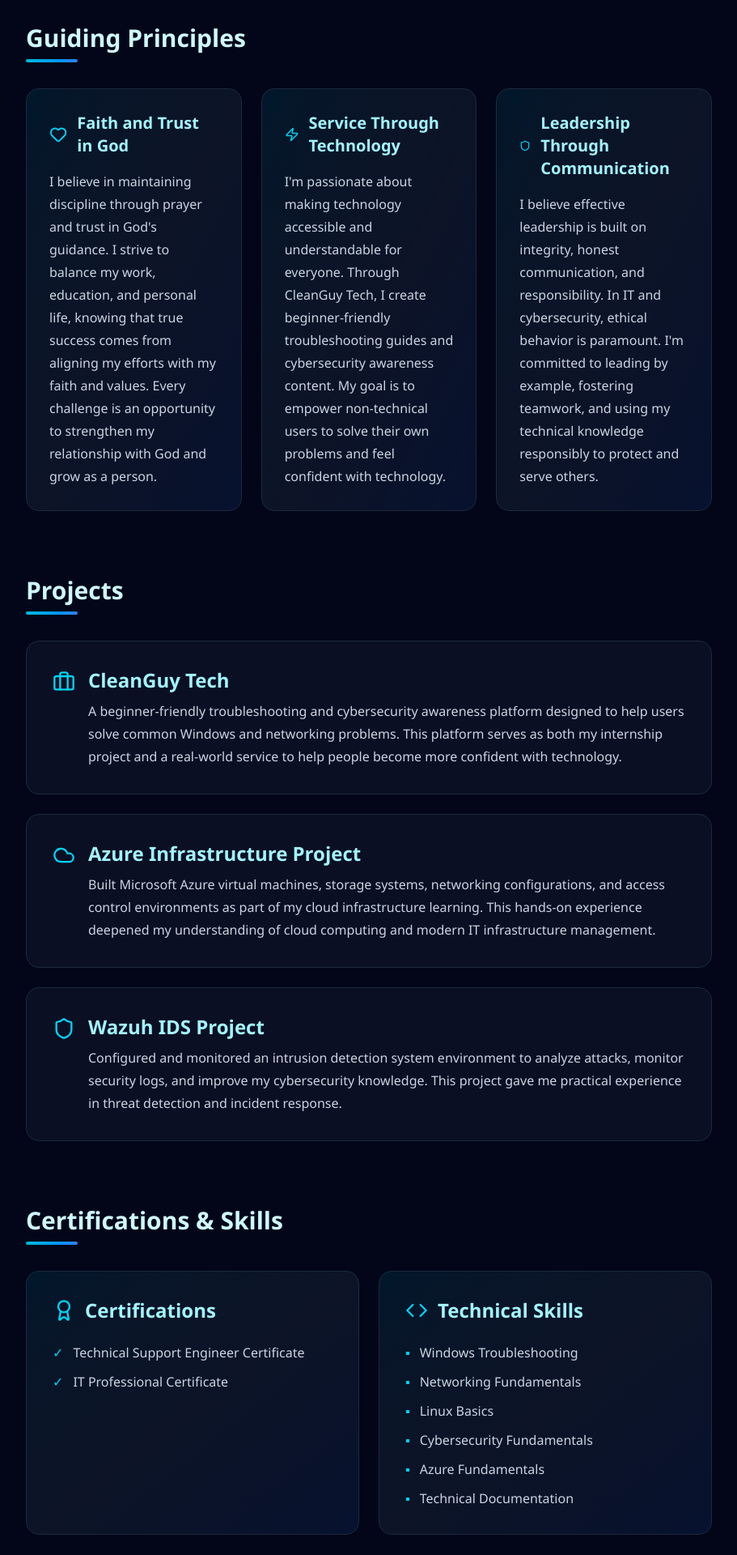
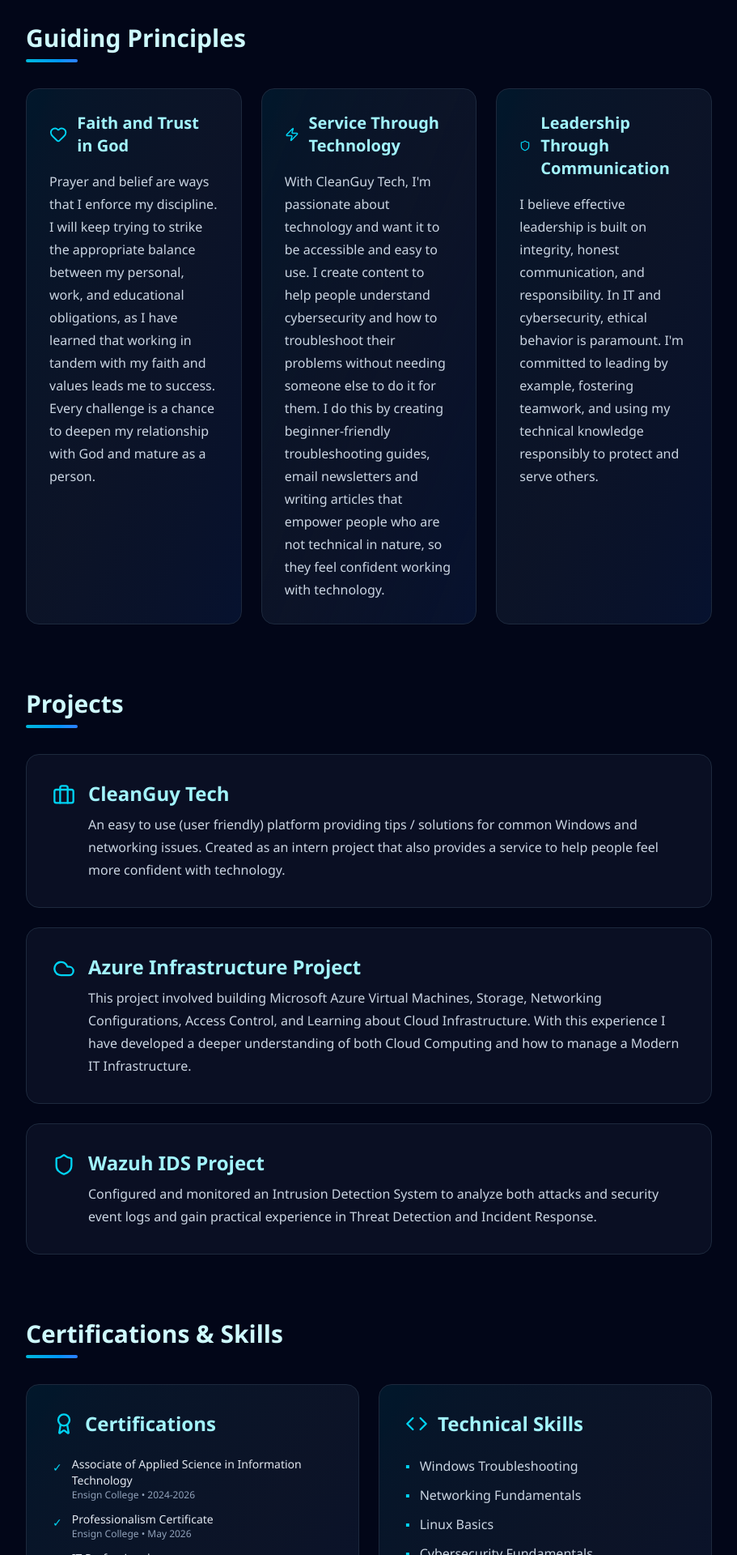
Before and after one commit to Rude34/cleanguy, a Next.js app: page /portfolio in a window 1280 px wide. Shown: the part 880-2800 px from the top of the page at 81% size, without its empty margins (184-1095 px from the left). Built offline with nearby package versions, Linux system fonts and the light colour scheme.

Commit message:
Developed portfolio page

```diff
--- a/app/portfolio/page.tsx
+++ b/app/portfolio/page.tsx
@@ -59,7 +59,7 @@
 
           <div className="rounded-2xl border border-slate-800 bg-slate-900/70 p-8 shadow-lg shadow-cyan-950/20">
             <p className="text-lg leading-8 text-slate-200">
-              I'm <span className="font-semibold text-cyan-200">Furkan Yıldırım</span>, an Information Technology student at Ensign College with a passion for cybersecurity, troubleshooting, and technical support. I'm the founder of <span className="font-semibold text-cyan-200">CleanGuy Tech</span>, a platform dedicated to helping beginner and non-technical users solve technology problems with clear, easy-to-follow guides. I believe in the power of service through technology and am committed to continuous learning and growth in both my professional and spiritual journey.
+              My name is Furkan Yildirim and I am currently studying Information Technology at Ensign College. I am interested in Cybersecurity, Troubleshooting, and Technical Support. I started CleanGuy Tech to provide technology solutions for beginners and non-technical users through simple, step-by-step guides. I believe that there is great power in providing good service via technology and I intend to grow professionally and spiritually throughout my lifetime.
             </p>
           </div>
         </div>
@@ -78,7 +78,7 @@
                 <h3 className="text-xl font-semibold text-cyan-200">Faith and Trust in God</h3>
               </div>
               <p className="text-slate-300 leading-7">
-                I believe in maintaining discipline through prayer and trust in God's guidance. I strive to balance my work, education, and personal life, knowing that true success comes from aligning my efforts with my faith and values. Every challenge is an opportunity to strengthen my relationship with God and grow as a person.
+                Prayer and belief are ways that I enforce my discipline. I will keep trying to strike the appropriate balance between my personal, work, and educational obligations, as I have learned that working in tandem with my faith and values leads me to success. Every challenge is a chance to deepen my relationship with God and mature as a person.
               </p>
             </div>
 
@@ -88,7 +88,7 @@
                 <h3 className="text-xl font-semibold text-cyan-200">Service Through Technology</h3>
               </div>
               <p className="text-slate-300 leading-7">
-                I'm passionate about making technology accessible and understandable for everyone. Through CleanGuy Tech, I create beginner-friendly troubleshooting guides and cybersecurity awareness content. My goal is to empower non-technical users to solve their own problems and feel confident with technology.
+                With CleanGuy Tech, I'm passionate about technology and want it to be accessible and easy to use. I create content to help people understand cybersecurity and how to troubleshoot their problems without needing someone else to do it for them. I do this by creating beginner-friendly troubleshooting guides, email newsletters and writing articles that empower people who are not technical in nature, so they feel confident working with technology.
               </p>
             </div>
 
@@ -118,7 +118,7 @@
                 <div>
                   <h3 className="text-2xl font-semibold text-cyan-200 mb-2">CleanGuy Tech</h3>
                   <p className="text-slate-300 leading-7">
-                    A beginner-friendly troubleshooting and cybersecurity awareness platform designed to help users solve common Windows and networking problems. This platform serves as both my internship project and a real-world service to help people become more confident with technology.
+                    An easy to use (user friendly) platform providing tips / solutions for common Windows and networking issues. Created as an intern project that also provides a service to help people feel more confident with technology.
                   </p>
                 </div>
               </div>
@@ -130,7 +130,7 @@
                 <div>
                   <h3 className="text-2xl font-semibold text-cyan-200 mb-2">Azure Infrastructure Project</h3>
                   <p className="text-slate-300 leading-7">
-                    Built Microsoft Azure virtual machines, storage systems, networking configurations, and access control environments as part of my cloud infrastructure learning. This hands-on experience deepened my understanding of cloud computing and modern IT infrastructure management.
+                    This project involved building Microsoft Azure Virtual Machines, Storage, Networking Configurations, Access Control, and Learning about Cloud Infrastructure. With this experience I have developed a deeper understanding of both Cloud Computing and how to manage a Modern IT Infrastructure.
                   </p>
                 </div>
               </div>
@@ -142,7 +142,7 @@
                 <div>
                   <h3 className="text-2xl font-semibold text-cyan-200 mb-2">Wazuh IDS Project</h3>
                   <p className="text-slate-300 leading-7">
-                    Configured and monitored an intrusion detection system environment to analyze attacks, monitor security logs, and improve my cybersecurity knowledge. This project gave me practical experience in threat detection and incident response.
+                    Configured and monitored an Intrusion Detection System to analyze both attacks and security event logs and gain practical experience in Threat Detection and Incident Response.
                   </p>
                 </div>
               </div>
@@ -163,14 +163,76 @@
                 <Award className="text-cyan-400" size={28} />
                 <h3 className="text-2xl font-semibold text-cyan-200">Certifications</h3>
               </div>
-              <ul className="space-y-3">
-                <li className="flex items-center gap-3">
-                  <span className="text-cyan-400">✓</span>
-                  <span className="text-slate-300">Technical Support Engineer Certificate</span>
+              <ul className="space-y-3 text-sm">
+                <li className="flex items-start gap-3">
+                  <span className="text-cyan-400 mt-1">✓</span>
+                  <div>
+                    <p className="text-slate-200 font-medium">Associate of Applied Science in Information Technology</p>
+                    <p className="text-slate-400 text-xs">Ensign College • 2024-2026</p>
+                  </div>
                 </li>
-                <li className="flex items-center gap-3">
-                  <span className="text-cyan-400">✓</span>
-                  <span className="text-slate-300">IT Professional Certificate</span>
+                <li className="flex items-start gap-3">
+                  <span className="text-cyan-400 mt-1">✓</span>
+                  <div>
+                    <p className="text-slate-200 font-medium">Professionalism Certificate</p>
+                    <p className="text-slate-400 text-xs">Ensign College • May 2026</p>
+                  </div>
+                </li>
+                <li className="flex items-start gap-3">
+                  <span className="text-cyan-400 mt-1">✓</span>
+                  <div>
+                    <p className="text-slate-200 font-medium">IT Professional</p>
+                    <p className="text-slate-400 text-xs">Ensign College • October 2025</p>
+                  </div>
+                </li>
+                <li className="flex items-start gap-3">
+                  <span className="text-cyan-400 mt-1">✓</span>
+                  <div>
+                    <p className="text-slate-200 font-medium">Technical Support Engineer</p>
+                    <p className="text-slate-400 text-xs">Ensign College • May 2025</p>
+                  </div>
+                </li>
+                <li className="flex items-start gap-3">
+                  <span className="text-cyan-400 mt-1">✓</span>
+                  <div>
+                    <p className="text-slate-200 font-medium">TestOut Security Pro</p>
+                    <p className="text-slate-400 text-xs">CompTIA • May 2025</p>
+                  </div>
+                </li>
+                <li className="flex items-start gap-3">
+                  <span className="text-cyan-400 mt-1">✓</span>
+                  <div>
+                    <p className="text-slate-200 font-medium">Querying Microsoft SQL Server 2022</p>
+                    <p className="text-slate-400 text-xs">LinkedIn • May 2025</p>
+                  </div>
+                </li>
+                <li className="flex items-start gap-3">
+                  <span className="text-cyan-400 mt-1">✓</span>
+                  <div>
+                    <p className="text-slate-200 font-medium">Network Technician Career Path</p>
+                    <p className="text-slate-400 text-xs">Cisco • May 2025</p>
+                  </div>
+                </li>
+                <li className="flex items-start gap-3">
+                  <span className="text-cyan-400 mt-1">✓</span>
+                  <div>
+                    <p className="text-slate-200 font-medium">TestOut Hybrid Server Pro: Core</p>
+                    <p className="text-slate-400 text-xs">CompTIA • June 2025</p>
+                  </div>
+                </li>
+                <li className="flex items-start gap-3">
+                  <span className="text-cyan-400 mt-1">✓</span>
+                  <div>
+                    <p className="text-slate-200 font-medium">PathwayConnect Certificate</p>
+                    <p className="text-slate-400 text-xs">BYU-Pathway Worldwide</p>
+                  </div>
+                </li>
+                <li className="flex items-start gap-3">
+                  <span className="text-cyan-400 mt-1">✓</span>
+                  <div>
+                    <p className="text-slate-200 font-medium">TestOut PC Pro</p>
+                    <p className="text-slate-400 text-xs">CompTIA • February 2024</p>
+                  </div>
                 </li>
               </ul>
             </div>
@@ -219,7 +281,11 @@
 
           <div className="rounded-2xl border border-cyan-500/20 bg-slate-900/50 p-8">
             <p className="text-lg leading-8 text-slate-300">
-              In the field of Information Technology and cybersecurity, ethical responsibility is not optional—it is fundamental. I am deeply committed to protecting user privacy and data, understanding that people trust us with their personal information. As someone who will work with administrative privileges, I recognize the importance of using those privileges ethically and responsibly, never abusing access or overstepping boundaries. Integrity is the foundation of my work; I believe in being honest about my capabilities, transparent in my actions, and accountable for my decisions. Cybersecurity responsibility means not just defending against threats, but also educating others about best practices and security awareness. Most importantly, I understand that maintaining trust is an ongoing commitment—trust takes time to build but can be lost in an instant, so I approach every interaction with the seriousness and respect it deserves.
+              Ethical Responsibility in IT and Cybersecurity: Ethical responsibility in the field of Information Technology and Cybersecurity is not an option but a necessity. I am totally dedicated to ensuring that user privacy and user data is secure because people place a great deal of trust in us; they trust us with their personal information.
+
+As someone who will have administrative privileges, I understand the importance of using those privileges ethically and with integrity. I will never abuse my access or powers nor will I overstep my boundaries. Integrity is the core of my business; I believe in being honest about what I can do, being transparent in my actions, and being held accountable for my actions.
+
+The concept of Cybersecurity responsibility is more than just defending against threats; it is to also educate others about the best practices and security awareness. Maintaining trust is also an ongoing commitment—trust takes time to earn and can be lost in an instant, so I give the same seriousness and respect to every person I interact with regardless of whether or not we differ in opinion or view.
             </p>
           </div>
         </div>
@@ -234,13 +300,13 @@
           <div className="space-y-6">
             <div className="rounded-2xl border border-slate-800 bg-slate-900/70 p-8">
               <p className="text-lg leading-8 text-slate-300">
-                This journey in Information Technology has been transformative, both professionally and spiritually. I've learned that growth requires discipline and consistency—showing up every day, even when progress seems small, compounds into significant achievements over time. My faith has taught me that success is not just about reaching a destination, but about the person I become in the process. Every project, every certification, and every guide I create is an opportunity to grow as a technician and as a leader. I've discovered that the most meaningful work is service—using my technical knowledge to help others overcome challenges and feel more confident with technology.
+                My experience in Information Technology has changed me personally and professionally. I have learned that to develop as a person requires both discipline and consistency; by showing up each day, no matter how little progress you see, can lead to great accomplishments through time. My faith has also shown me that success is not just a goal; rather, it is about the individual I become while achieving it. Each project, certification, and tutorial I build is an opportunity for me to develop as both a technician and a leader. The most rewarding way for me to contribute to those around me is by providing them with technical assistance so that they can use their computer/technological devices and feel supported when doing so.
               </p>
             </div>
 
             <div className="rounded-2xl border border-slate-800 bg-slate-900/70 p-8">
               <p className="text-lg leading-8 text-slate-300">
-                Balancing education, career goals, and faith has taught me the importance of prioritization and trust. I cannot excel in all areas simultaneously, but I can be intentional about how I spend my time and where I invest my energy. Leadership development has shown me that true influence comes from integrity and genuine care for others' growth. I'm committed to continuing this path of professional excellence and spiritual growth, knowing that by serving others through technology, I'm contributing to something larger than myself. The future is full of possibilities, and I'm excited to see where this journey leads.
+                Prioritization and trust are essential lessons I've learned through balancing my education, career goals, and faith. Even though it is impossible to succeed in every area all at once, I can still be purposeful with how I use my time and energy. The journey of developing as a leader has taught me that authentic leadership with real influence is more about being honest and caring about the development of others than anything else. I am committed to continuing on my path to be excellent at what I do professionally and develop spiritually because I believe that by using technology to serve others, I am part of something more significant than just myself. Exciting possibilities lie ahead, and I cannot wait to see where this journey takes me.
               </p>
             </div>
           </div>
```
